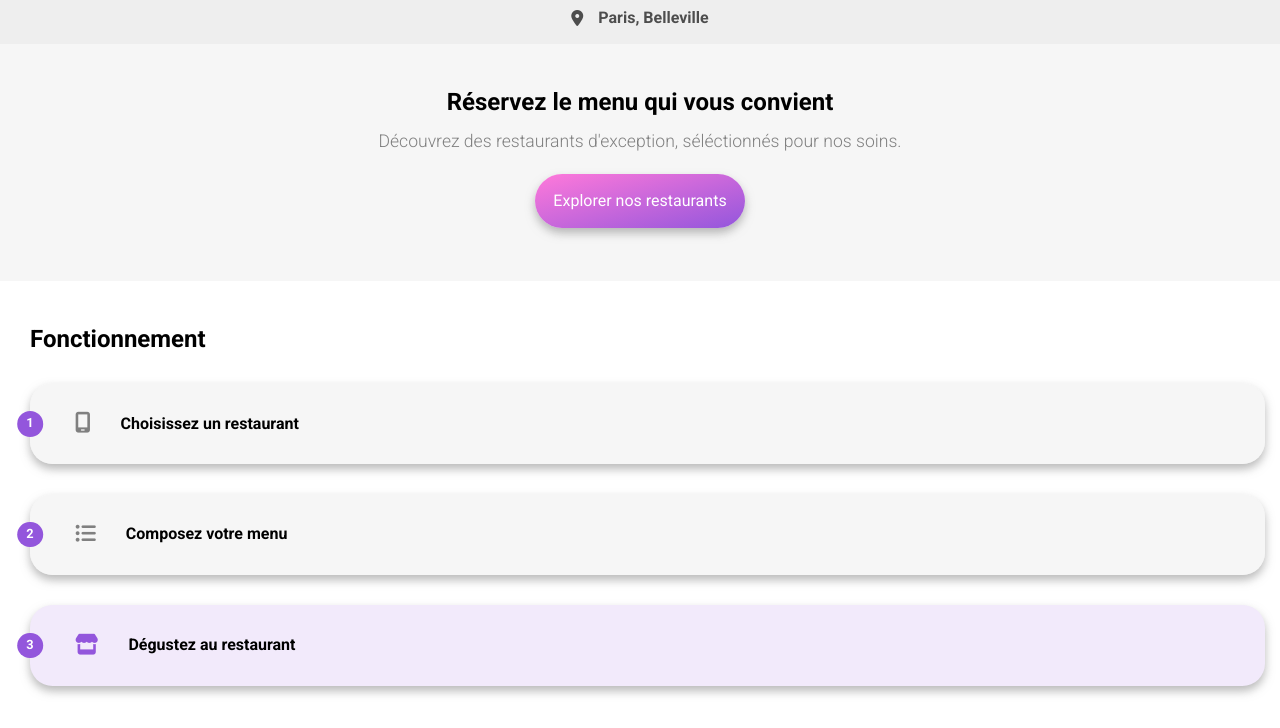
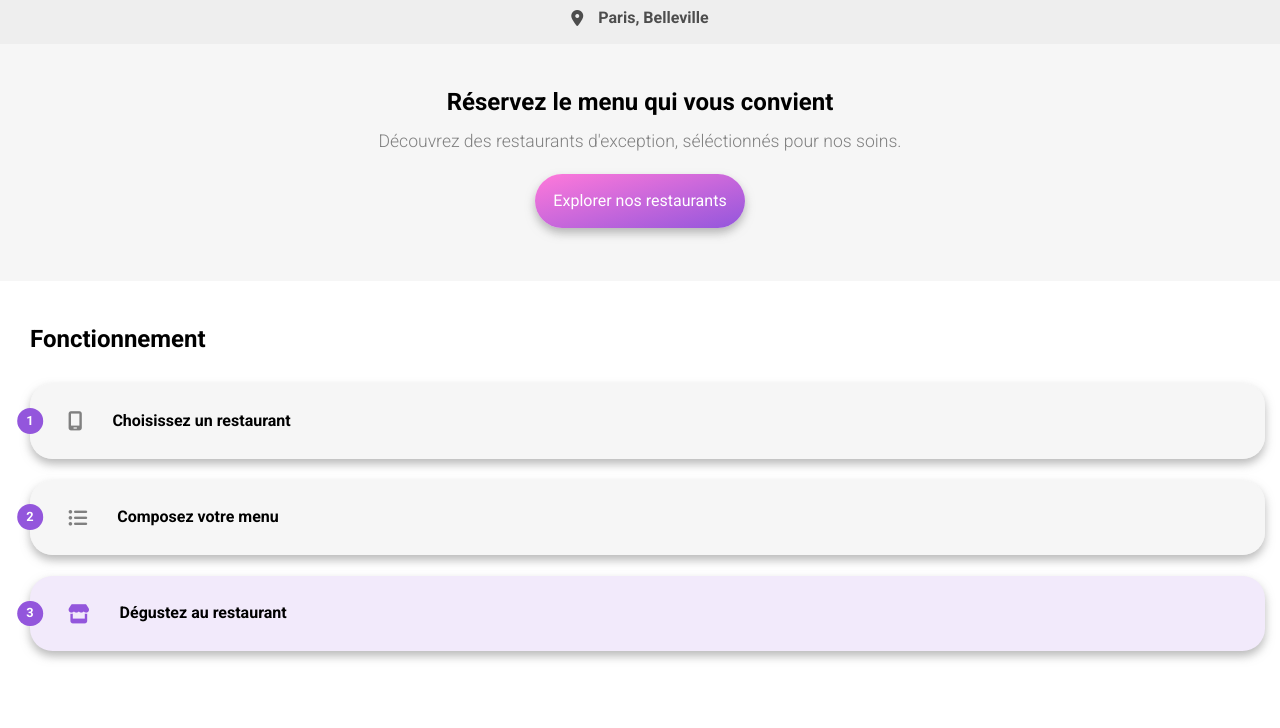
Before and after one commit to PIARDSylvian/OC-P3-Ohmyfood, a plain HTML site: page index.html in a window 1280 px wide. Shown: the part 72-800 px from the top of the page. Drawn offline with Linux system fonts and the light colour scheme; a web font is replaced by a local one.

Commit message:
change padding icon & padding __step

```diff
--- a/sass/pages/_home.scss
+++ b/sass/pages/_home.scss
@@ -45,9 +45,9 @@
 
     &__step {
         font-weight: bold;
-        padding: $margin;
+        padding: calc($margin - 2px);
         position: relative;
-        margin-bottom: $margin;
+        margin-bottom: calc($half-margin + 6px);
 
         @include flex(null, center, flex-start);
         @include menu;
@@ -57,8 +57,8 @@
         }
 
         i {
-            margin: 0 $margin 0 $half-margin;
-            font-size: 1.3em;
+            margin: 0 $margin 0 calc($half-margin - 5px);
+            font-size: 1.2em;
             color: gray;
         }
 
```
Also changed, not shown: css/main.css.
